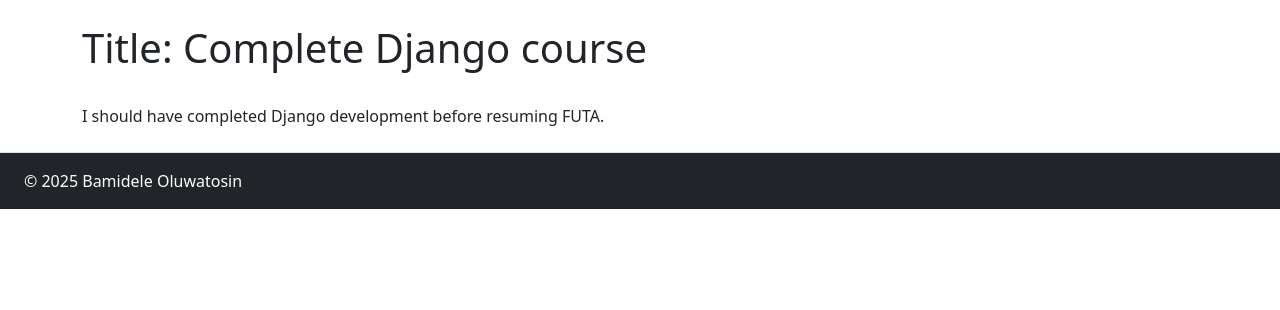
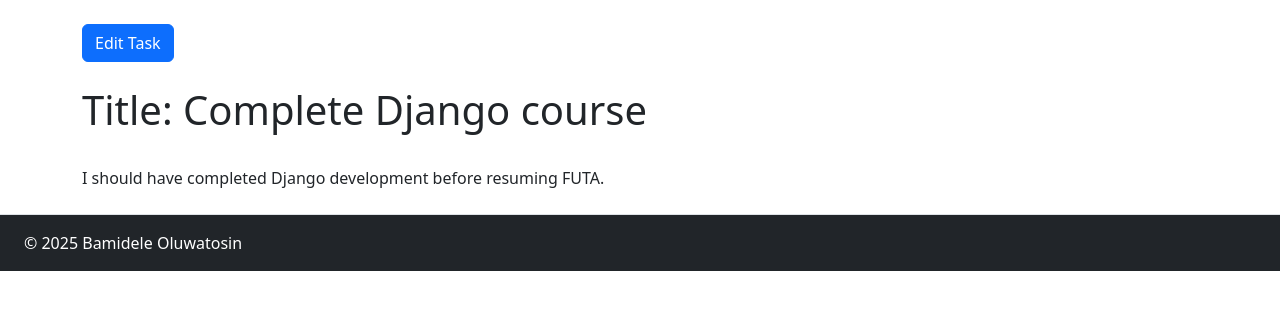
Before and after one commit to para-doxical/todo_list, a Django app: page /task/1/ in a window 1280 px wide. Shown: the part 56-366 px from the top of the page. Run offline with Django 5.2, Linux system fonts and the light colour scheme; data comes from the database, SQL or seed files in the repository; both versions use the stored data as it was after the commit.

Commit message:
task edit feature

```diff
--- a/todo_project/todo_list/templates/todo_list/task_page.html
+++ b/todo_project/todo_list/templates/todo_list/task_page.html
@@ -5,7 +5,11 @@
 {% endblock %}
 
 {% block main_content %}
+    <a href="{% url 'edit_task' task.id %}" class="btn btn-primary mb-4">Edit Task</a>
     <h1>Title: {{task.title}}</h1>
     <br>
     <p>{{task.description}}</p>
+    <div class="my-4">
+
+    </div>
 {% endblock %}
--- a/todo_project/todo_list/urls.py
+++ b/todo_project/todo_list/urls.py
@@ -1,9 +1,13 @@
 from django.urls import path, re_path
-from .views import homepage, new_task, task_page
+from . import views
 
 urlpatterns = [
-    path('', homepage, name='homepage'),
-    path('new/', new_task, name='new_task'),
-    re_path(r"^task/(?P<pk>\d+)/$", task_page, name='task_page'),
+    path('', views.homepage, name='homepage'),
+
+    path('new/', views.new_task, name='new_task'),
+
+    path("task/<str:pk>/", views.task_page, name='task_page'),
+
+    path('edit-task/<str:pk>/', views.edit_task, name='edit_task'),
 
 ]
--- a/todo_project/todo_list/views.py
+++ b/todo_project/todo_list/views.py
@@ -18,7 +18,7 @@ def new_task(request):
             created_task = task_form.save(commit=False)
             created_task.user = User.objects.first()
             created_task.save()
-            return redirect('homepage')
+            return redirect('task_page', created_task.id)
 
     context = {'task_form' : task_form}
     return render(request, 'todo_list/new_task.html', context)
@@ -29,3 +29,17 @@ def task_page(request, pk):
 
     context = {'task' : task}
     return render(request, 'todo_list/task_page.html', context)
+
+def edit_task(request, pk):
+    task = Task.objects.get(id=pk)
+    task_form = TaskForm(instance=task)
+
+    if request.method == 'POST':
+        task_form = TaskForm(request.POST, instance=task)
+        if task_form.is_valid():
+            task_form.save()
+
+            return redirect('task_page', pk)
+
+    context = {'task_form' : task_form, 'task' : task}
+    return render(request, 'todo_list/edit_task.html', context)
```
Also changed, not shown: todo_project/todo_list/templates/todo_list/edit_task.html (added, +17 -0 lines), todo_project/db.sqlite3.
